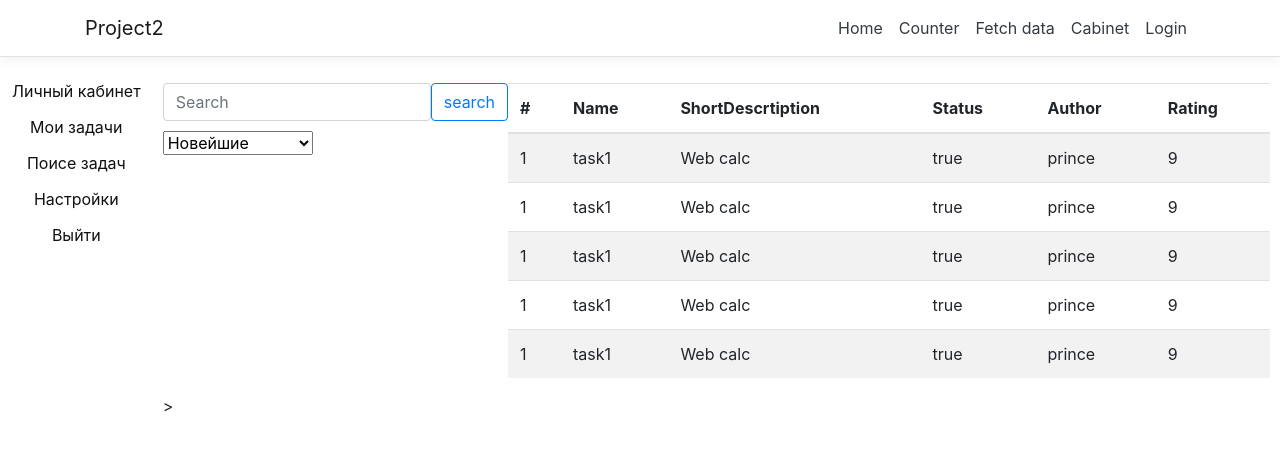
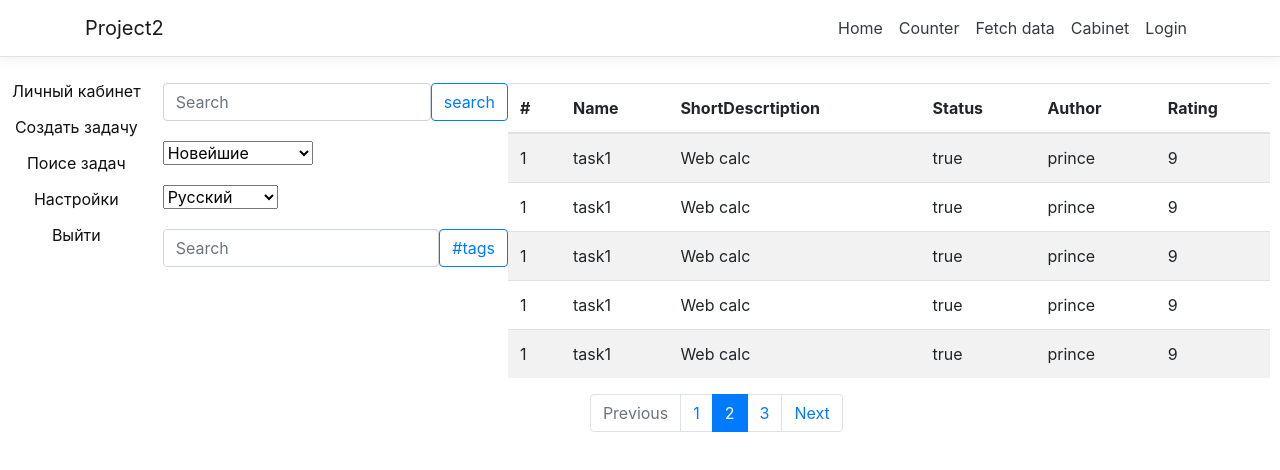
Before and after one commit to NazwayDen/Project2, an Angular app in the folder Project2/ClientApp/: page /search-task in a window 1280 px wide. Shown: the top 470 px of the page. Built offline with nearby package versions, Linux system fonts and the light colour scheme.

Commit message:
nazwayden task))))))

```diff
--- a/Project2/ClientApp/src/app/app.module.ts
+++ b/Project2/ClientApp/src/app/app.module.ts
@@ -13,7 +13,8 @@ import {
   HomeComponent,
   PrivateRoomComponent,
   LeftMenuComponent,
-  SearchTaskComponent
+  SearchTaskComponent,
+  CreateTaskComponent
 } from './components';
 
 
@@ -26,7 +27,8 @@ import {
     PrivateRoomComponent,
     FetchDataComponent,
     LeftMenuComponent,
-    SearchTaskComponent
+    SearchTaskComponent,
+    CreateTaskComponent
   ],
   imports: [
     BrowserModule.withServerTransition({ appId: 'ng-cli-universal' }),
--- a/Project2/ClientApp/src/app/app.routing.ts
+++ b/Project2/ClientApp/src/app/app.routing.ts
@@ -7,7 +7,8 @@ import {
   FetchDataComponent,
   PrivateRoomComponent,
   NavMenuComponent,
-  SearchTaskComponent
+  SearchTaskComponent,
+  CreateTaskComponent
 } from './components';
 
 const appRoutes: Routes = [
@@ -15,7 +16,8 @@ const appRoutes: Routes = [
       { path: 'counter', component: CounterComponent },
       { path: 'fetch-data', component: FetchDataComponent },
       { path: 'lk', component: PrivateRoomComponent },
-      { path: 'search-task', component: SearchTaskComponent }
+      { path: 'search-task', component: SearchTaskComponent },
+      { path: 'create-task', component:CreateTaskComponent}
 ];
 
 export const routing: ModuleWithProviders<RouterModule> = RouterModule.forRoot(appRoutes);
--- /dev/null
+++ b/Project2/ClientApp/src/app/components/create-task/create-task.component.css
@@ -0,0 +1,38 @@
+.lk-profile-info{
+    display: flex;
+    flex-direction: row;
+    align-items: flex-end;
+}
+.lk-profile{
+    display: flex;
+    flex-direction: column;
+    align-items: center;
+    justify-content: center;
+}
+.nickname{
+    font-size: 20px;
+}
+.info{
+    display: flex;
+    flex-direction: column;
+    margin-left: 10px;
+}
+.stats{
+    display: flex;
+    flex-direction: row;
+    justify-content:space-between;
+}
+.stat{
+    margin-left: 20px;
+}
+.save{
+    margin-top: 10px;
+
+}
+
+.btnsave{
+    display: flex;
+    flex-direction: column;
+    align-items: center;
+    justify-content: center;
+}
--- /dev/null
+++ b/Project2/ClientApp/src/app/components/create-task/create-task.component.html
@@ -0,0 +1,51 @@
+<div>
+  <div class="lk-profile">
+  <div class="lk-profile-info">
+    <div class="avatar">
+      <img
+        src="https://habrastorage.org/getpro/habr/post_images/6ed/d94/57e/6edd9457ec4ef14fd413377a3cfb0fb4.png"
+      />
+    </div>
+    <div class="info">
+      <div class="nickname">Denis</div>
+      <div class="stats">
+        <div class="all-tasks">
+          <span> All tasks: {{ allTask }} </span>
+        </div>
+        <div class="copleted-tasks stat">
+          <span> Completed tasks: {{ completeTask }} </span>
+        </div>
+        <div class="my-tasks stat">
+          <span> My tasks: {{ myTask }} </span>
+        </div>
+      </div>
+    </div>
+  </div>
+  </div>
+  <div class="newTask">
+    <form>
+      <div class="form-group">
+        <label for="formGroupExampleInput">Тема</label>
+        <input type="text" class="form-control" id="formGroupExampleInput" placeholder="Example input">
+      </div>
+      <div class="form-group">
+        <label for="formGroupExampleInput2">#Тег</label>
+        <input type="text" class="form-control" id="formGroupExampleInput2" placeholder="Another input">
+      </div>
+      <div class="form-group ">
+        <label for="formGroupExampleInput2">Описание</label>
+        <input type="text" class="form-control" id="formGroupExampleInput2" placeholder="Another input">
+      </div>
+    </form>
+    <div class="language">
+      <form action="">
+        <select name="" id="">
+          <option value="" disabled>Язык</option>
+          <option value="">Русский</option>
+          <option value="">Английский</option>
+        </select>
+      </form>
+    </div>
+   <div class="btnsave"> <button type="button" class="btn btn-primary save">Сохранить</button></div>
+  </div>
+</div>
--- /dev/null
+++ b/Project2/ClientApp/src/app/components/create-task/create-task.component.ts
@@ -0,0 +1,28 @@
+import { Component, Inject, OnInit } from '@angular/core';
+import { UserService } from 'src/app/services';
+import { User } from 'src/app/models/user';
+import { Mathtask } from 'src/app/models';
+import { Rate } from 'src/app/enums';
+
+
+@Component({
+  selector: 'app-create-task',
+  templateUrl: './create-task.component.html',
+  styleUrls: ['./create-task.component.css']
+})
+export class CreateTaskComponent implements OnInit {
+  allTask: number;
+  completeTask: number;
+  myTask: number;
+  constructor() { }
+
+  ngOnInit() {
+    //2
+
+    this.allTask=10;
+    this.completeTask=10;
+    this.myTask=5;
+
+  }
+
+}
--- a/Project2/ClientApp/src/app/components/index.ts
+++ b/Project2/ClientApp/src/app/components/index.ts
@@ -5,3 +5,4 @@ export * from './home/home.component';
 export * from './nav-menu/nav-menu.component';
 export * from './left-menu/left-menu.component';
 export * from './search-task/search-task.component';
+export * from './create-task/create-task.component';
--- a/Project2/ClientApp/src/app/components/left-menu/left-menu.component.html
+++ b/Project2/ClientApp/src/app/components/left-menu/left-menu.component.html
@@ -3,7 +3,7 @@
     <button type="button" class="btn btn-outline-primary  sizeli" [routerLink]="['/lk']" routerLinkActive="router-link-active">
       Личный кабинет
     </button>
-    <button type="button" class="btn btn-outline-primary sizeli">Мои задачи</button>
+    <button type="button" class="btn btn-outline-primary sizeli" [routerLink]="['/create-task']" routerLinkActive="router-link-active" >Создать задачу</button>
     <button type="button" class="btn btn-outline-primary sizeli" [routerLink]="['/search-task']" routerLinkActive="router-link-active" >Поисе задач</button>
     <button type="button" class="btn btn-outline-primary sizeli">Настройки</button>
     <button type="button" class="btn btn-outline-primary sizeli" >Выйти</button>
--- a/Project2/ClientApp/src/app/components/search-task/search-task.component.css
+++ b/Project2/ClientApp/src/app/components/search-task/search-task.component.css
@@ -7,5 +7,23 @@
     width: 70%;
 }
 .sort{
-    margin-top: 10px;
+    margin-top: 20px;
 }
+.language{
+    margin-top: 20px;
+
+}
+.pag{
+    display: flex;
+    flex-direction: column;
+    align-items: center;
+    justify-content: center;
+}
+.tags{
+    margin-top: 20px;
+    margin-left: 0%;
+}
+.filtrs{
+    display: flex;
+  flex-direction: column;
+}
--- a/Project2/ClientApp/src/app/components/search-task/search-task.component.html
+++ b/Project2/ClientApp/src/app/components/search-task/search-task.component.html
@@ -22,7 +22,22 @@
         </select>
       </form>
     </div>
-    <div></div>
+    <div class="language">
+      <form action="">
+        <select name="" id="">
+          <option value="" disabled>Язык</option>
+          <option value="">Русский</option>
+          <option value="">Английский</option>
+        </select>
+      </form>
+    </div>
+    <div class="tags">
+      <div class="input-group">
+        <input type="search" class="form-control rounded" placeholder="Search" aria-label="Search"
+          aria-describedby="search-addon" />
+        <button type="button" class="btn btn-outline-primary">#tags</button>
+      </div>
+    </div>
   </div>
   <div class="searchTable">
     <div class="math-table">
@@ -63,5 +78,25 @@
     </div>
   </div>
 </div>
->
-<div class="pag"></div>
+
+<div class="pag">
+  <nav aria-label="...">
+    <ul class="pagination">
+      <li class="page-item disabled">
+        <a class="page-link" href="#" tabindex="-1" aria-disabled="true"
+          >Previous</a
+        >
+      </li>
+      <li class="page-item"><a class="page-link" href="#">1</a></li>
+      <li class="page-item active" aria-current="page">
+        <a class="page-link" href="#"
+          >2 <span class="visually-hidden"></span
+        ></a>
+      </li>
+      <li class="page-item"><a class="page-link" href="#">3</a></li>
+      <li class="page-item">
+        <a class="page-link" href="#">Next</a>
+      </li>
+    </ul>
+  </nav>
+</div>
```
